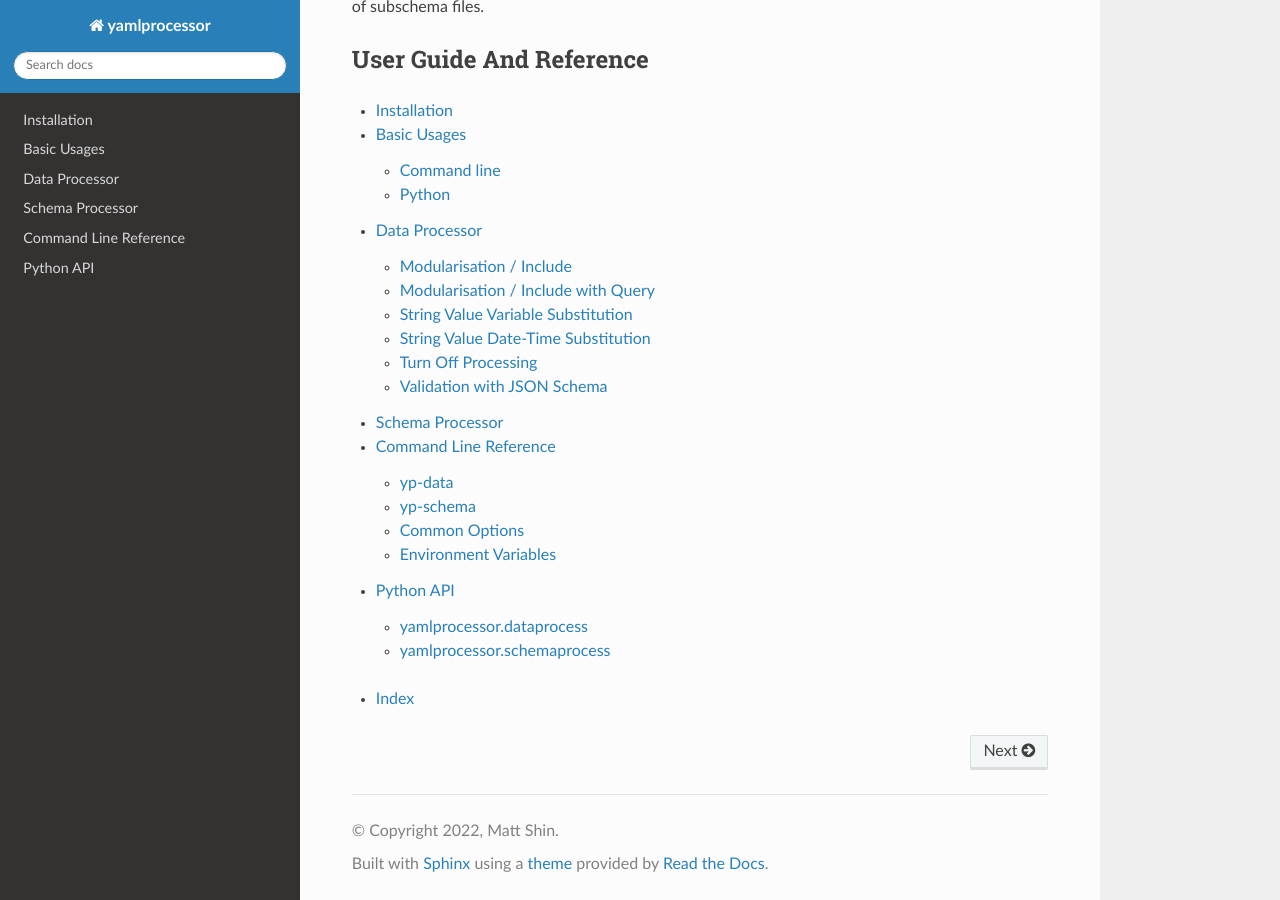
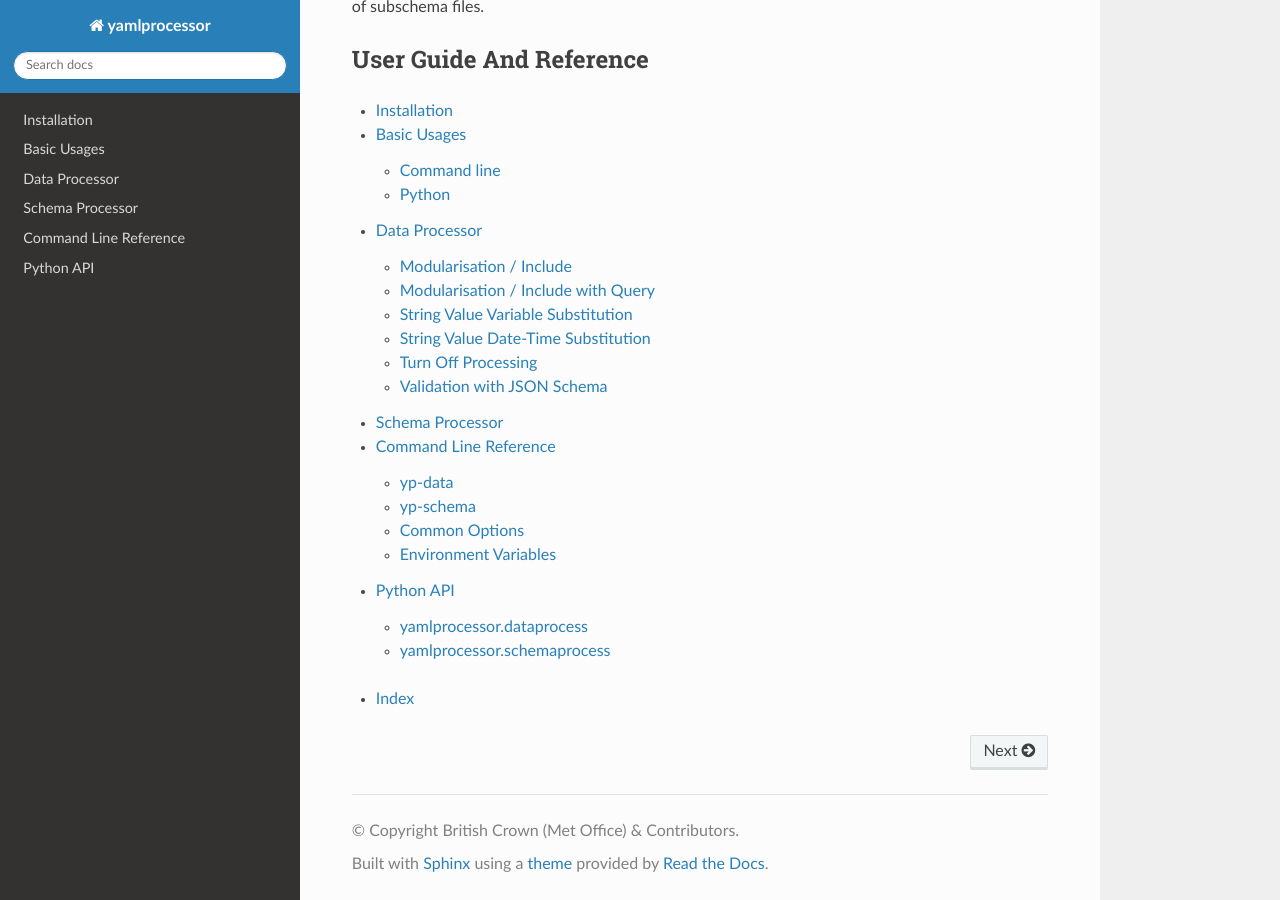
Before and after one commit to JCSDA-internal/yamlprocessor, a Sphinx documentation site: the page built from docs/index.rst, in a window 1280 px wide and 900 px high, scrolled down 501 px. Built offline with Sphinx 7.4.7 and the Read the Docs theme 2.0.0, drawn with Linux system fonts in a browser that asks for light colours.

Commit message:
Fix copyright and inter-sphinx links

```diff
--- a/docs/conf.py
+++ b/docs/conf.py
@@ -20,7 +20,7 @@
 # -- Project information -----------------------------------------------------
 
 project = 'yamlprocessor'
-copyright = '2022, Matt Shin'
+copyright = 'British Crown (Met Office) & Contributors'
 author = 'Matt Shin'
 
 # The full version, including alpha/beta/rc tags
@@ -35,6 +35,7 @@
 extensions = [
     'sphinx.ext.autodoc',
     'sphinx.ext.autosectionlabel',
+    'sphinx.ext.intersphinx',
 ]
 
 # Add any paths that contain templates here, relative to this directory.
@@ -64,3 +65,7 @@
 # relative to this directory. They are copied after the builtin static files,
 # so a file named "default.css" will overwrite the builtin "default.css".
 html_theme_path = [sphinx_rtd_theme.get_html_theme_path()]
+
+intersphinx_mapping = {
+    'python': ('http://python.readthedocs.org/en/latest/', None),
+}
```
